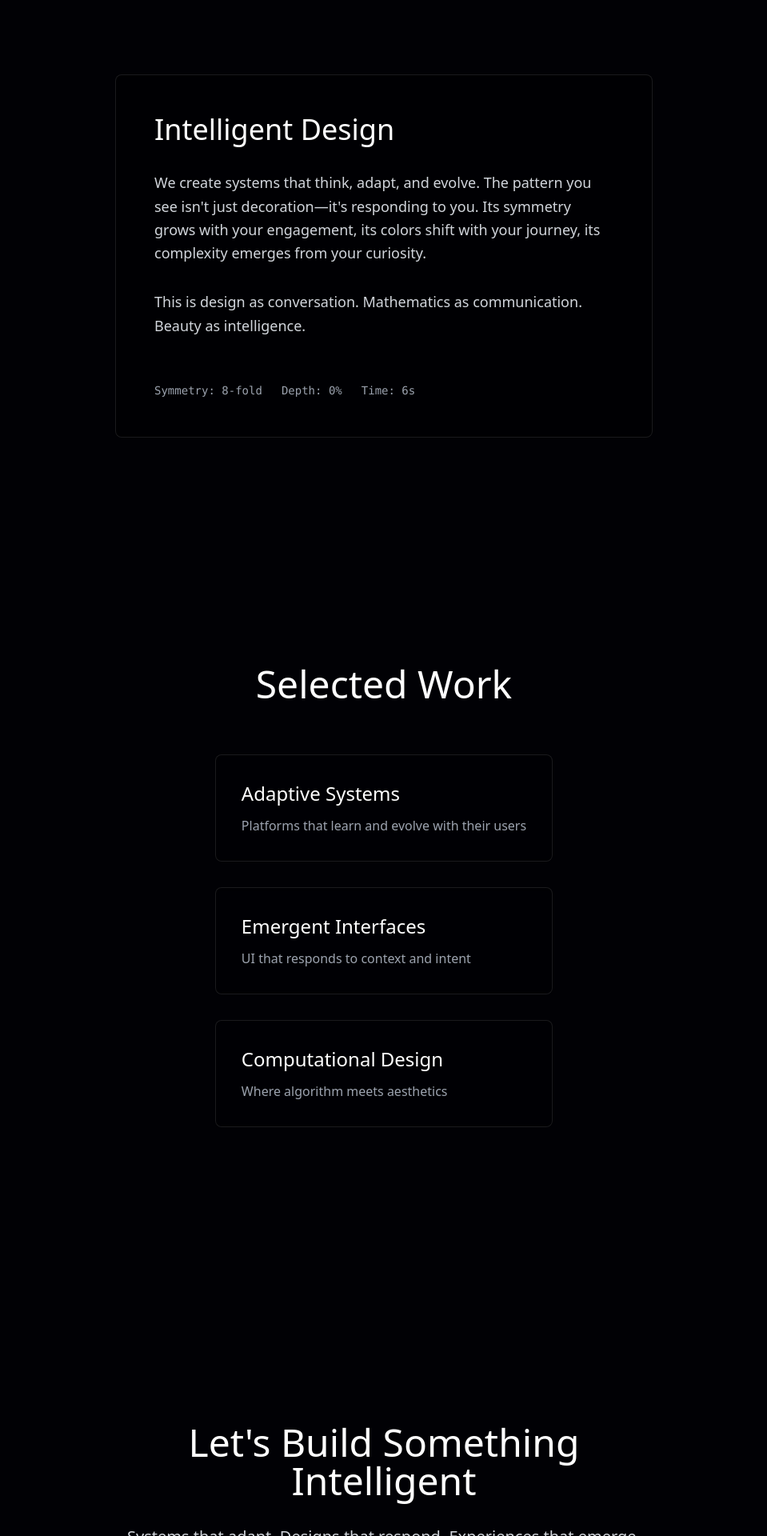
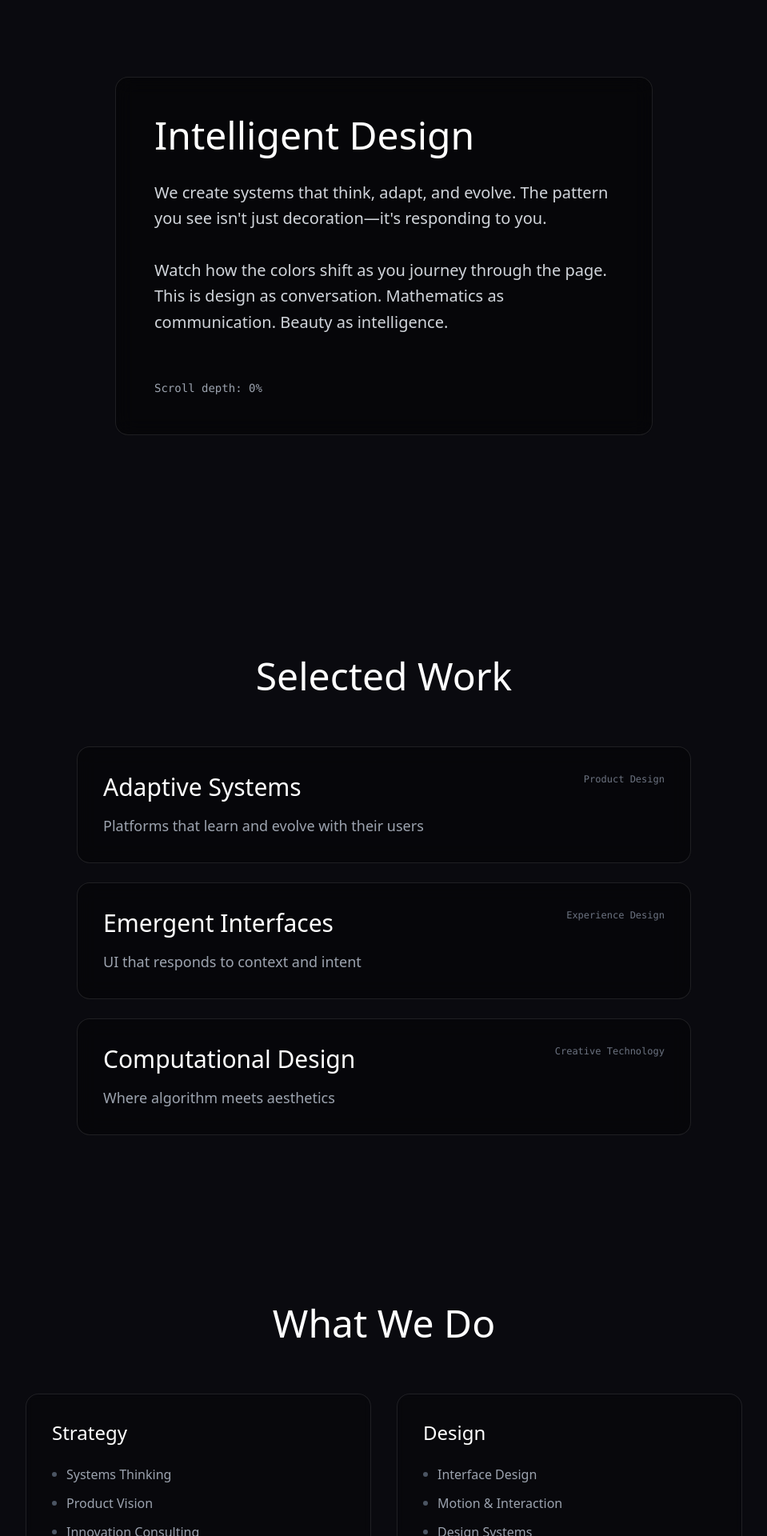
Before and after one commit to johannesstruweg/struwegstudio, a React (Vite) app: page / in a window 1280 px wide. Shown: the part 880-2800 px from the top of the page at 80% size, without its empty margins (160-1119 px from the left). Built offline with nearby package versions, Linux system fonts and the light colour scheme.

Commit message:
Update App.jsx

```diff
--- a/src/App.jsx
+++ b/src/App.jsx
@@ -1,191 +1,116 @@
 import React, { useEffect, useRef, useState } from 'react';
 
-// --- PathTracer Class (Pure Dots with Aggressive Speed) ---
-class PathTracer {
-  constructor(index, total) {
-    const phase = (index / total) * Math.PI * 2;
-    // Initial position slightly dispersed
-    this.x = Math.cos(phase) * 0.5;
-    this.y = Math.sin(phase) * 0.5;
-    this.prevX = this.x;
-    this.prevY = this.y;
-  }
+const StudioStruweg = () => {
+  const canvasRef = useRef(null);
+  const [scrollDepth, setScrollDepth] = useState(0);
 
-  // Time-scaled update for smooth motion (Crucial for silkiness)
-  update(a, b, c, d, deltaTime) {
-    const substeps = 5;
-    // AGGRESSIVE speed factor
-    const speedFactor = 0.3 * (deltaTime / 16.666) / substeps;
-
-    for (let i = 0; i < substeps; i++) {
-      this.prevX = this.x;
-      this.prevY = this.y;
-
-      const newX = Math.sin(a * this.y) - Math.cos(b * this.x);
-      const newY = Math.sin(c * this.x) - Math.cos(d * this.y);
-
-      this.x = this.x + (newX - this.x) * speedFactor;
-      this.y = this.y + (newY - this.y) * speedFactor;
-    }
-  }
-
-  // Draws only a single, solid dot
-  draw(ctx, center, scale, symmetry) {
-
-    ctx.shadowBlur = 0;
-    ctx.fillStyle = '#66FFFF'; // Bright Cyan
-
-    for (let i = 0; i < symmetry; i++) {
-      const angle = (i * Math.PI * 2) / symmetry;
-
-      const rotate = (px, py, ang) => ({
-        x: px * Math.cos(ang) - py * Math.sin(ang),
-        y: px * Math.sin(ang) + py * Math.cos(ang),
-      });
-
-      const currRot = rotate(this.x, this.y, angle);
-
-      const screenX = center.x + currRot.x * scale;
-      const screenY = center.y + currRot.y * scale;
-
-      // Draw a small, crisp rectangle (dot)
-      ctx.fillRect(screenX, screenY, 1.5, 1.5);
-    }
-  }
-}
-
-// --- React Component (Main Logic) ---
-const IntelligentEmergence = () => {
-  const canvasRef = useRef(null);
-  const animationRef = useRef(null);
-
-  const scrollDepthRef = useRef(0);
-  const sessionTimeRef = useRef(0);
-  const lastTimeRef = useRef(Date.now());
-  const startTimeRef = useRef(Date.now());
-
-  const [uiParams, setUiParams] = useState({
-    symmetry: 8,
-    depth: 0,
-    time: 0,
-  });
+  useEffect(() => {
+    const handleScroll = () => {
+      const winScroll = document.documentElement.scrollTop;
+      const height = document.documentElement.scrollHeight - document.documentElement.clientHeight;
+      const scrolled = height > 0 ? (winScroll / height) : 0;
+      setScrollDepth(scrolled);
+    };
+    window.addEventListener('scroll', handleScroll);
+    return () => window.removeEventListener('scroll', handleScroll);
+  }, []);
 
   useEffect(() => {
     const canvas = canvasRef.current;
     if (!canvas) return;
+
     const ctx = canvas.getContext('2d');
+    if (!ctx) return;
 
-    // --- Setup Functions ---
-    const resizeCanvas = () => {
-      canvas.width = window.innerWidth;
-      canvas.height = window.innerHeight;
-      ctx.fillStyle = '#010105';
-      ctx.fillRect(0, 0, canvas.width, canvas.height);
+    // Size canvas to 65% of viewport
+    const updateSize = () => {
+      const size = Math.min(window.innerWidth, window.innerHeight) * 0.65;
+      canvas.width = size;
+      canvas.height = size;
     };
-    window.addEventListener('resize', resizeCanvas);
-    resizeCanvas();
+    updateSize();
+    window.addEventListener('resize', updateSize);
 
-    const handleScroll = () => {
-      const winScroll = document.documentElement.scrollTop;
-      const height = document.documentElement.scrollHeight - document.documentElement.clientHeight;
-      const scrolled = height > 0 ? (winScroll / height) : 0;
-      scrollDepthRef.current = scrolled;
-    };
-    window.addEventListener('scroll', handleScroll);
+    let animationFrameId;
+    let t = 0;
 
-    const updateSessionTime = () => {
-      sessionTimeRef.current = (Date.now() - startTimeRef.current) / 1000;
-    };
-    const timeInterval = setInterval(updateSessionTime, 100);
+    function draw() {
+      if (!canvas || !ctx) return;
 
-    // --- Animation Setup ---
-    const particleCount = 2000;
-    const tracers = Array.from({ length: particleCount }, (_, i) =>
-      new PathTracer(i, particleCount)
-    );
+      const { width, height } = canvas;
+      ctx.clearRect(0, 0, width, height);
 
-    // --- The Animation Loop ---
-    const animate = () => {
-      const now = Date.now();
-      const deltaTime = now - lastTimeRef.current;
-      lastTimeRef.current = now;
+      const cx = width / 2;
+      const cy = height / 2;
+      const maxRadius = Math.min(width, height) * 0.35;
 
-      const centerX = canvas.width / 2;
-      const centerY = canvas.height / 2;
-      const currentScrollDepth = scrollDepthRef.current;
-      const currentSessionTime = sessionTimeRef.current;
+      const rings = 25;
+      const dotsPerRing = 60;
+      const pulse = Math.sin(t * 0.02) * 0.1 + 0.9;
 
-      // 1. Background Clear (REINTRODUCED TRAILS - Ultra Low Alpha is key for silkiness)
-      ctx.fillStyle = 'rgba(1, 1, 5, 0.004)'; // Extremely low alpha for long, delicate trails
-      ctx.fillRect(0, 0, canvas.width, canvas.height);
+      // Color shifts from blue -> purple -> pink as you scroll
+      const hue = 220 - (scrollDepth * 80); // 220 (blue) -> 140 (purple/pink)
+      const saturation = 70 + (scrollDepth * 20); // More vibrant as you scroll
 
-      // 2. Adaptive Parameters
-      const globalTime = now * 0.00002;
+      for (let i = 0; i < rings; i++) {
+        const ringRadius = (i / rings) * maxRadius * pulse;
+        const numDots = Math.floor(dotsPerRing * Math.sin((i / rings) * Math.PI));
 
-      const [baseA, baseB, baseC, baseD] = [1.7, -1.9, 2.2, -1.8];
+        for (let j = 0; j < numDots; j++) {
+          const angle = (j / numDots) * Math.PI * 2 + t * 0.001;
+          const x = cx + Math.cos(angle) * ringRadius;
+          const y = cy + Math.sin(angle) * ringRadius;
 
-      const scrollInfluence = currentScrollDepth * 0.25;
-      const timeInfluence = Math.min(currentSessionTime / 60, 1) * 0.2;
-      const timeOscillation = Math.sin(globalTime * 0.8) * 0.1;
+          const brightness = (0.6 + 0.4 * Math.sin((i / rings) * Math.PI)) * 0.5;
 
-      const a = baseA + scrollInfluence + timeOscillation;
-      const b = baseB + timeInfluence * 0.5;
-      const c = baseC - currentScrollDepth * 0.25;
-      const d = baseD + Math.cos(globalTime * 0.7) * 0.15;
+          // Color with scroll-based hue shift
+          ctx.fillStyle = `hsla(${hue}, ${saturation}%, 60%, ${brightness})`;
 
-      // Visual Parameters
-      const symmetry = Math.floor(8 + currentScrollDepth * 4 + timeInfluence * 3);
-      const scale = Math.min(canvas.width, canvas.height) * 0.35;
+          const baseSize = 0.7 + 0.7 * Math.sin(t * 0.05 + i * 0.5);
+          const size = Math.max(0.75, baseSize);
 
-      // 3. Update UI State
-      setUiParams({
-        symmetry: symmetry,
-        depth: Math.floor(currentScrollDepth * 100),
-        time: Math.floor(currentSessionTime),
-      });
+          ctx.beginPath();
+          ctx.arc(x, y, size, 0, Math.PI * 2);
+          ctx.fill();
+        }
+      }
 
-      // 4. Update and Draw Tracers
-      const center = { x: centerX, y: centerY };
-      tracers.forEach(tracer => {
-        tracer.update(a, b, c, d, deltaTime);
-        tracer.draw(ctx, center, scale, symmetry);
-      });
+      t += 1;
+      animationFrameId = requestAnimationFrame(draw);
+    }
 
-      animationRef.current = requestAnimationFrame(animate);
-    };
+    draw();
 
-    animate();
-
-    // --- Cleanup ---
     return () => {
-      window.removeEventListener('resize', resizeCanvas);
-      window.removeEventListener('scroll', handleScroll);
-      clearInterval(timeInterval);
-      if (animationRef.current) {
-        cancelAnimationFrame(animationRef.current);
+      window.removeEventListener('resize', updateSize);
+      if (animationFrameId) {
+        cancelAnimationFrame(animationFrameId);
       }
     };
-  }, []);
+  }, [scrollDepth]);
 
-  // --- Render Logic (UI content remains the same) ---
   return (
-    <div className="relative w-full min-h-screen bg-[#010105] overflow-x-hidden">
-      <canvas
-        ref={canvasRef}
-        className="fixed top-0 left-0 w-full h-full"
-        style={{ zIndex: 0 }}
-      />
+    <div className="relative w-full min-h-screen bg-[#0a0a0f] overflow-x-hidden">
+      {/* Fixed Canvas Background */}
+      <div className="fixed inset-0 flex items-center justify-center pointer-events-none" style={{ zIndex: 0 }}>
+        <canvas
+          ref={canvasRef}
+          className="opacity-80"
+        />
+      </div>
+
+      {/* Content Layer */}
       <div className="relative z-10 text-white">
         {/* Hero Section */}
         <div className="min-h-screen flex flex-col items-center justify-center px-8">
           <div className="max-w-4xl text-center space-y-6">
-            <h1 className="text-7xl md:text-8xl font-light tracking-tight">
+            <h1 className="text-7xl md:text-9xl font-light tracking-tight">
               Studio Struweg
             </h1>
-            <p className="text-xl md:text-2xl font-light text-gray-300 tracking-wide">
+            <p className="text-2xl md:text-3xl font-light text-gray-300 tracking-wide">
               Systems · Emergence · Transformation
             </p>
-            <div className="pt-8 text-sm text-gray-500 font-mono">
+            <div className="pt-12 text-sm text-gray-500 font-mono">
               Scroll to explore
             </div>
           </div>
@@ -193,38 +118,84 @@ const IntelligentEmergence = () => {
 
         {/* About Section */}
         <div className="min-h-screen flex items-center justify-center px-8">
-          <div className="max-w-2xl space-y-8 bg-black/30 backdrop-blur-sm p-12 rounded-lg border border-white/10">
-            <h2 className="text-4xl font-light">Intelligent Design</h2>
-            <p className="text-lg text-gray-300 leading-relaxed">
-              We create systems that think, adapt, and evolve. The pattern you see isn't just decoration—it's responding to you. Its symmetry grows with your engagement, its colors shift with your journey, its complexity emerges from your curiosity.
+          <div className="max-w-2xl space-y-8 bg-black/40 backdrop-blur-md p-12 rounded-2xl border border-white/10">
+            <h2 className="text-5xl font-light">Intelligent Design</h2>
+            <p className="text-xl text-gray-300 leading-relaxed">
+              We create systems that think, adapt, and evolve. The pattern you see isn't just decoration—it's responding to you.
             </p>
-            <p className="text-lg text-gray-300 leading-relaxed">
-              This is design as conversation. Mathematics as communication. Beauty as intelligence.
+            <p className="text-xl text-gray-300 leading-relaxed">
+              Watch how the colors shift as you journey through the page. This is design as conversation. Mathematics as communication. Beauty as intelligence.
             </p>
-            <div className="pt-6 flex gap-6 text-sm font-mono text-gray-400">
-              <div>Symmetry: {uiParams.symmetry}-fold</div>
-              <div>Depth: {uiParams.depth}%</div>
-              <div>Time: {uiParams.time}s</div>
+            <div className="pt-6 text-sm font-mono text-gray-400">
+              Scroll depth: {Math.floor(scrollDepth * 100)}%
             </div>
           </div>
         </div>
 
         {/* Work Section */}
         <div className="min-h-screen flex items-center justify-center px-8">
-          <div className="max-w-3xl space-y-12">
+          <div className="max-w-3xl w-full space-y-12">
             <h2 className="text-5xl font-light text-center mb-16">Selected Work</h2>
-            <div className="space-y-8">
+
+            <div className="grid gap-6">
               {[
-                { title: 'Adaptive Systems', desc: 'Platforms that learn and evolve with their users' },
-                { title: 'Emergent Interfaces', desc: 'UI that responds to context and intent' },
-                { title: 'Computational Design', desc: 'Where algorithm meets aesthetics' }
+                {
+                  title: 'Adaptive Systems',
+                  desc: 'Platforms that learn and evolve with their users',
+                  tag: 'Product Design'
+                },
+                {
+                  title: 'Emergent Interfaces',
+                  desc: 'UI that responds to context and intent',
+                  tag: 'Experience Design'
+                },
+                {
+                  title: 'Computational Design',
+                  desc: 'Where algorithm meets aesthetics',
+                  tag: 'Creative Technology'
+                }
               ].map((project, i) => (
                 <div
                   key={i}
-                  className="bg-black/20 backdrop-blur-sm p-8 rounded-lg border border-white/10 hover:border-white/30 transition-all cursor-pointer"
+                  className="group bg-black/30 backdrop-blur-md p-8 rounded-2xl border border-white/10 hover:border-white/30 hover:bg-black/40 transition-all cursor-pointer"
                 >
-                  <h3 className="text-2xl font-light mb-3">{project.title}</h3>
-                  <p className="text-gray-400">{project.desc}</p>
+                  <div className="flex items-start justify-between mb-4">
+                    <h3 className="text-3xl font-light">{project.title}</h3>
+                    <span className="text-xs font-mono text-gray-500 group-hover:text-gray-400 transition-colors">
+                      {project.tag}
+                    </span>
+                  </div>
+                  <p className="text-lg text-gray-400 group-hover:text-gray-300 transition-colors">
+                    {project.desc}
+                  </p>
+                </div>
+              ))}
+            </div>
+          </div>
+        </div>
+
+        {/* Services Section */}
+        <div className="min-h-screen flex items-center justify-center px-8">
+          <div className="max-w-4xl w-full space-y-16">
+            <h2 className="text-5xl font-light text-center">What We Do</h2>
+
+            <div className="grid md:grid-cols-2 gap-8">
+              {[
+                { title: 'Strategy', items: ['Systems Thinking', 'Product Vision', 'Innovation Consulting'] },
+                { title: 'Design', items: ['Interface Design', 'Motion & Interaction', 'Design Systems'] },
+                { title: 'Technology', items: ['Generative Systems', 'Data Visualization', 'Performance Optimization'] },
+                { title: 'Process', items: ['Research & Discovery', 'Rapid Prototyping', 'Iterative Development'] }
+              ].map((service, i) => (
+                <div key={i} className="bg-black/20 backdrop-blur-sm p-8 rounded-2xl border border-white/10">
+                  <h3 className="text-2xl font-light mb-6">{service.title}</h3>
+                  <ul className="space-y-3">
+                    {service.items.map((item, j) => (
+                      <li key={j} className="text-gray-400 flex items-center">
+                        <span className="w-1.5 h-1.5 bg-gray-600 rounded-full mr-3"></span>
+                        {item}
+                      </li>
+                    ))}
+                  </ul>
                 </div>
               ))}
             </div>
@@ -233,29 +204,39 @@ const IntelligentEmergence = () => {
 
         {/* Contact Section */}
         <div className="min-h-screen flex items-center justify-center px-8">
-          <div className="max-w-2xl text-center space-y-8">
-            <h2 className="text-5xl font-light">Let's Build Something Intelligent</h2>
-            <p className="text-xl text-gray-300">
+          <div className="max-w-2xl text-center space-y-10">
+            <h2 className="text-6xl font-light">Let's Build Something Intelligent</h2>
+            <p className="text-2xl text-gray-300 leading-relaxed">
               Systems that adapt. Designs that respond. Experiences that emerge.
             </p>
-            <div className="pt-8">
+            <div className="pt-8 space-y-6">
               <a
                 href="mailto:hello@studiostruweg.com"
-                className="inline-block px-8 py-4 border border-white/30 rounded-full hover:bg-white/10 transition-all text-lg"
+                className="inline-block px-10 py-5 border-2 border-white/30 rounded-full hover:bg-white/10 hover:border-white/50 transition-all text-xl font-light"
               >
                 Start a Conversation
               </a>
+              <div className="flex justify-center gap-8 text-sm text-gray-500 font-mono">
+                <a href="#" className="hover:text-gray-300 transition-colors">LinkedIn</a>
+                <a href="#" className="hover:text-gray-300 transition-colors">Twitter</a>
+                <a href="#" className="hover:text-gray-300 transition-colors">Instagram</a>
+              </div>
             </div>
           </div>
         </div>
 
         {/* Footer */}
-        <div className="py-16 text-center text-gray-500 text-sm font-mono">
-          <p>© 2025 Studio Struweg · Intelligent by Design</p>
+        <div className="py-20 text-center space-y-4">
+          <p className="text-gray-500 text-sm font-mono">
+            © 2025 Studio Struweg · Intelligent by Design
+          </p>
+          <p className="text-gray-600 text-xs">
+            The pattern responds to your journey
+          </p>
         </div>
       </div>
     </div>
   );
 };
 
-export default IntelligentEmergence;
+export default StudioStruweg;
```
